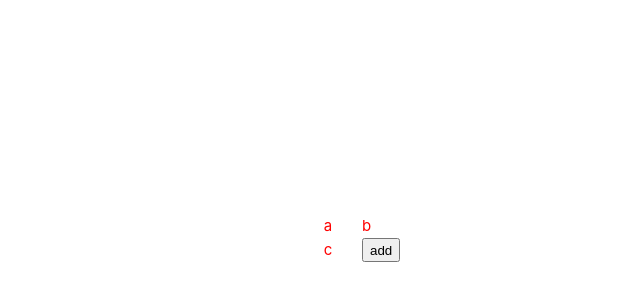
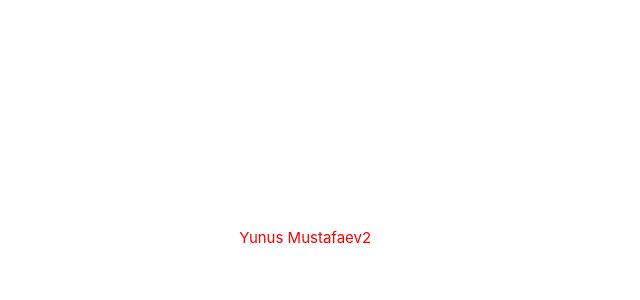
Before and after one commit to Nebyla/Vue_ABC, a Vue app: page / in a window 1280 px wide. Shown: the part 162-462 px from the top of the page, without its empty margins (278-918 px from the left). Built offline with nearby package versions, Linux system fonts and the light colour scheme.

Commit message:
36 упражнение

```diff
--- a/src/App.vue
+++ b/src/App.vue
@@ -17,10 +17,12 @@
 
 </script>
 <template >
-  <p v-for="elem in arr">
-		{{ elem }}
+  <p>
+		Yunus Mustafaev
 	</p>
-	<button @click="add">add</button>
+	<p>
+		2
+	</p>
 </template>
 
 <style scoped>
```
